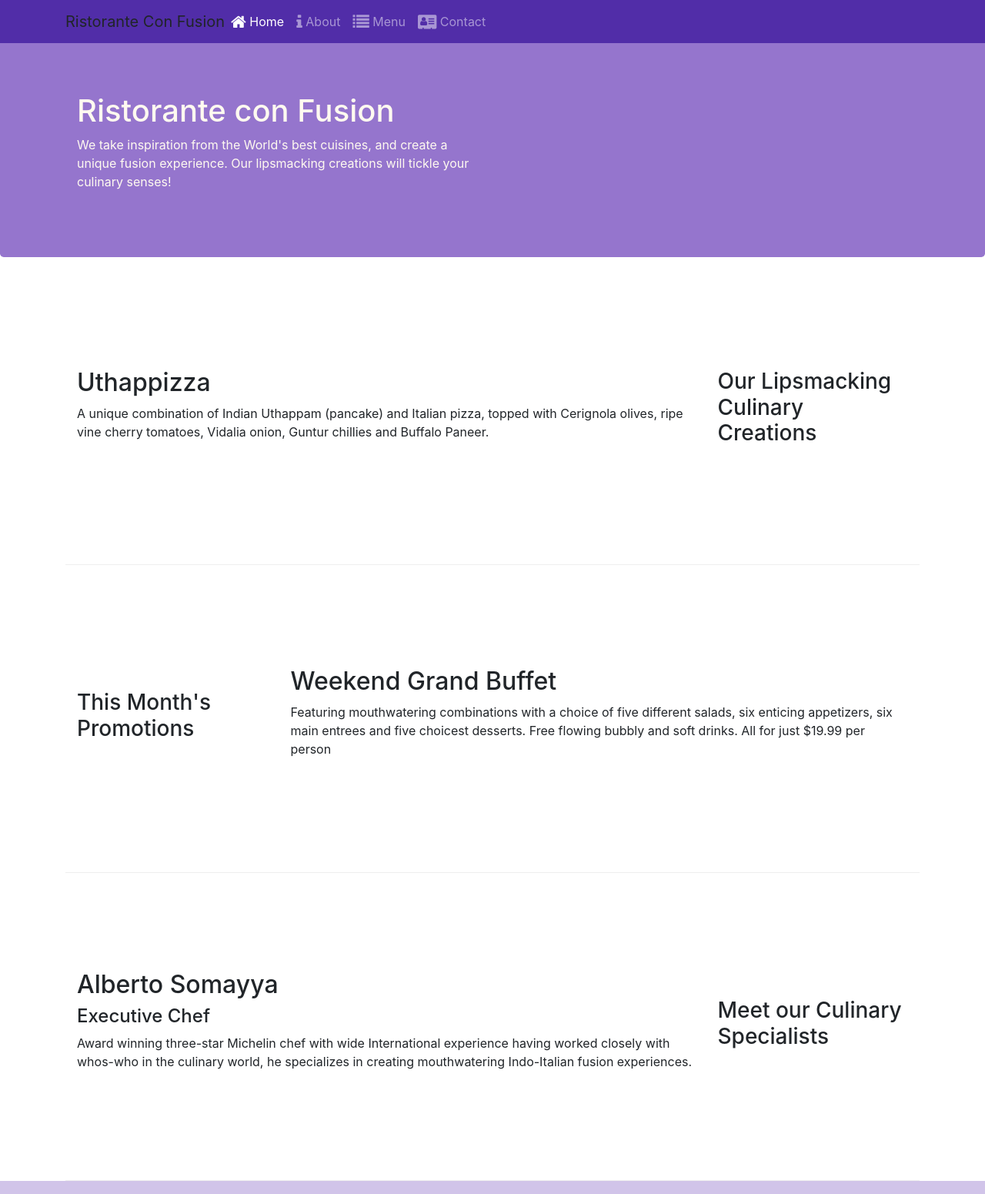
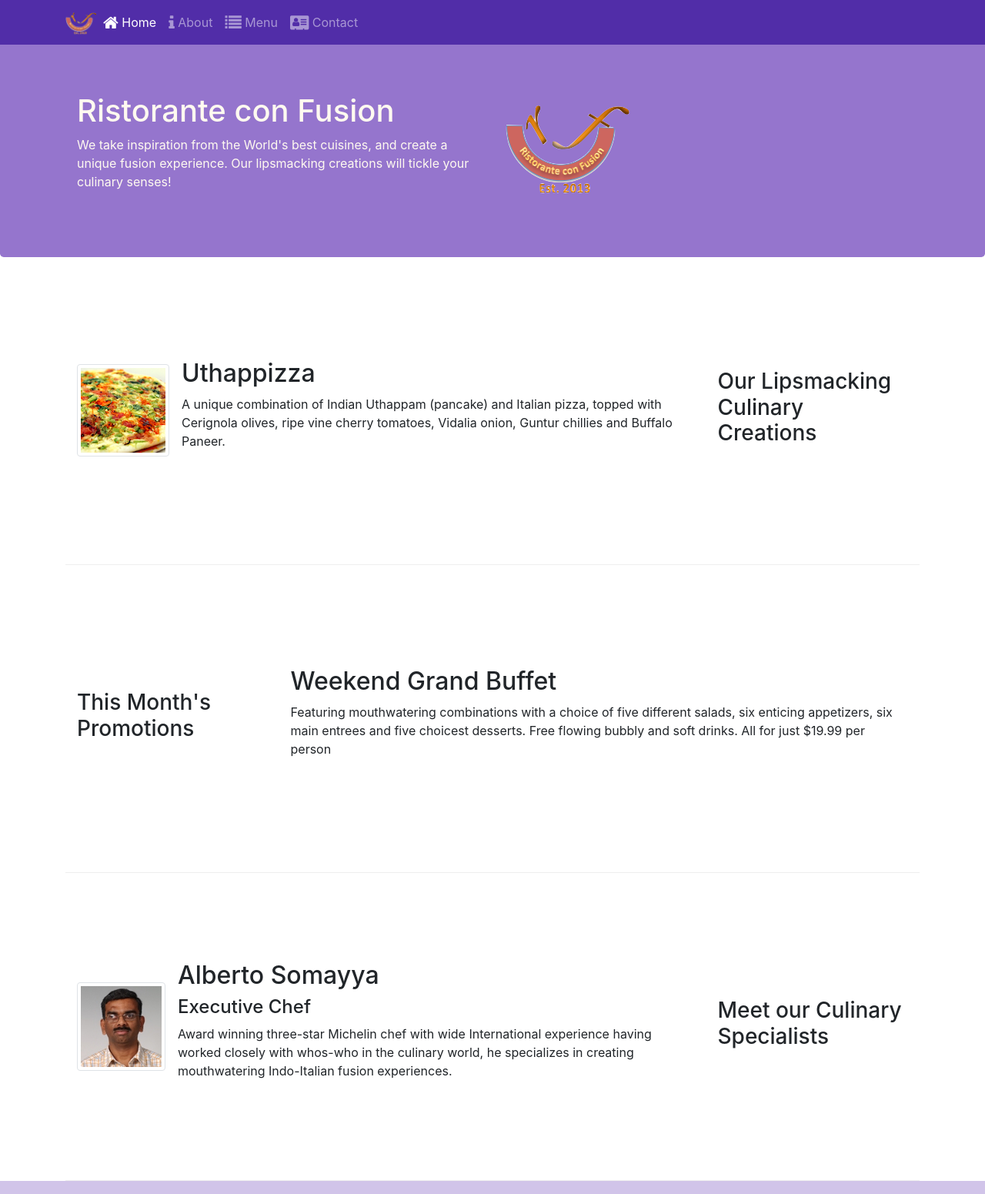
Before and after one commit to KavyaRi/conFusion, a website: page index.html in a window 1280 px wide. Shown: the top 1551 px of the page at 77% size. Drawn offline with nearby package versions, Linux system fonts and the light colour scheme.

Commit message:
Images and Thumbnails

```diff
--- a/index.html
+++ b/index.html
@@ -16,7 +16,7 @@
             <button class = "navbar-toggler" type = "button" data-toggle="collapse" data-target = "#Navbar">
                 <span class = "navbar-toggler-icon"></span>
             </button>
-            <a class = "navbar-brand mr-auto" herf = "#" >Ristorante Con Fusion</a>
+            <a class="navbar-brand mr-auto" href="#"><img src="img/logo.png" height="30" width="41"></a>
             <div class = "collapse navbar-collapse" id = "Navbar">
                 <ul class = "navbar-nav mr-auto">
                     <li class = "nav-item active"><a class = "nav-link" href ="#"><span class="fa fa-home fa-lg"></span> Home</a></li>
@@ -34,7 +34,8 @@
                     <h1>Ristorante con Fusion</h1>
                     <p>We take inspiration from the World's best cuisines, and create a unique fusion experience. Our lipsmacking creations will tickle your culinary senses!</p>
                 </div>
-                <div class="col-12 col-sm">
+                <div class="col-12 col-sm align-self-center">
+                    <img src="img/logo.png" class="img-fluid">
                 </div>
             </div>
         </div>
@@ -45,8 +46,17 @@
                 <h3>Our Lipsmacking Culinary Creations</h3>
             </div>
             <div class="col col-sm order-sm-first col-md">
-                <h2>Uthappizza</h2>
-                <p>A unique combination of Indian Uthappam (pancake) and Italian pizza, topped with Cerignola olives, ripe vine cherry tomatoes, Vidalia onion, Guntur chillies and Buffalo Paneer.</p>
+                <div class="media">
+                    <img class="d-flex mr-3 img-thumbnail align-self-center"
+                            src="img/uthappizza.png" alt="Uthappizza">
+                    <div class="media-body">
+                        <h2 class="mt-0">Uthappizza</h2>
+                        <p class="d-none d-sm-block">A unique combination of Indian Uthappam (pancake) and
+                            Italian pizza, topped with Cerignola olives, ripe vine
+                            cherry tomatoes, Vidalia onion, Guntur chillies and
+                            Buffalo Paneer.</p>
+                    </div>
+                </div>
             </div>
         </div>
         <div class = "row row-content align-items-center">
@@ -63,9 +73,19 @@
                 <h3>Meet our Culinary Specialists</h3>
             </div>
             <div class="col col-sm order-sm-first col-md">
-                <h2>Alberto Somayya</h2>
-                <h4>Executive Chef</h4>
-                <p>Award winning three-star Michelin chef with wide International experience having worked closely with whos-who in the culinary world, he specializes in creating mouthwatering Indo-Italian fusion experiences. </p>
+                <div class="media">
+                    <img class="d-flex mr-3 img-thumbnail align-self-center"
+                            src="img/alberto.png" alt="Alberto Somayya">
+                    <div class="media-body">
+                        <h2 class="mt-0">Alberto Somayya</h2>
+                        <h4>Executive Chef</h4>
+                        <p class="d-none d-sm-block">Award winning three-star Michelin chef with wide
+                            International experience having worked closely with
+                            whos-who in the culinary world, he specializes in
+                            creating mouthwatering Indo-Italian fusion experiences.
+                            </p>
+                    </div>
+                </div>
             </div>
         </div>
     </div>
```
Also changed, not shown: aboutus.html (+3 -2 lines), contactus.html (+3 -5 lines), img/alberto.png (added), img/buffet.png (added), img/logo.png (added), img/uthappizza.png (added), 1 other file.
